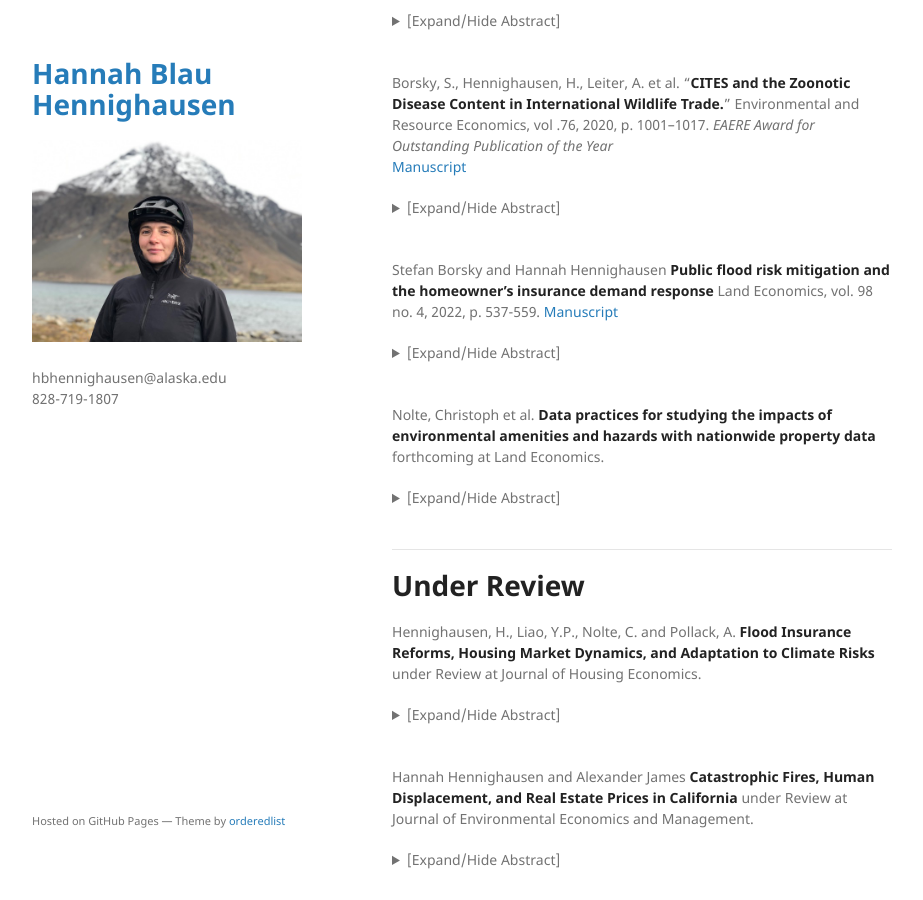
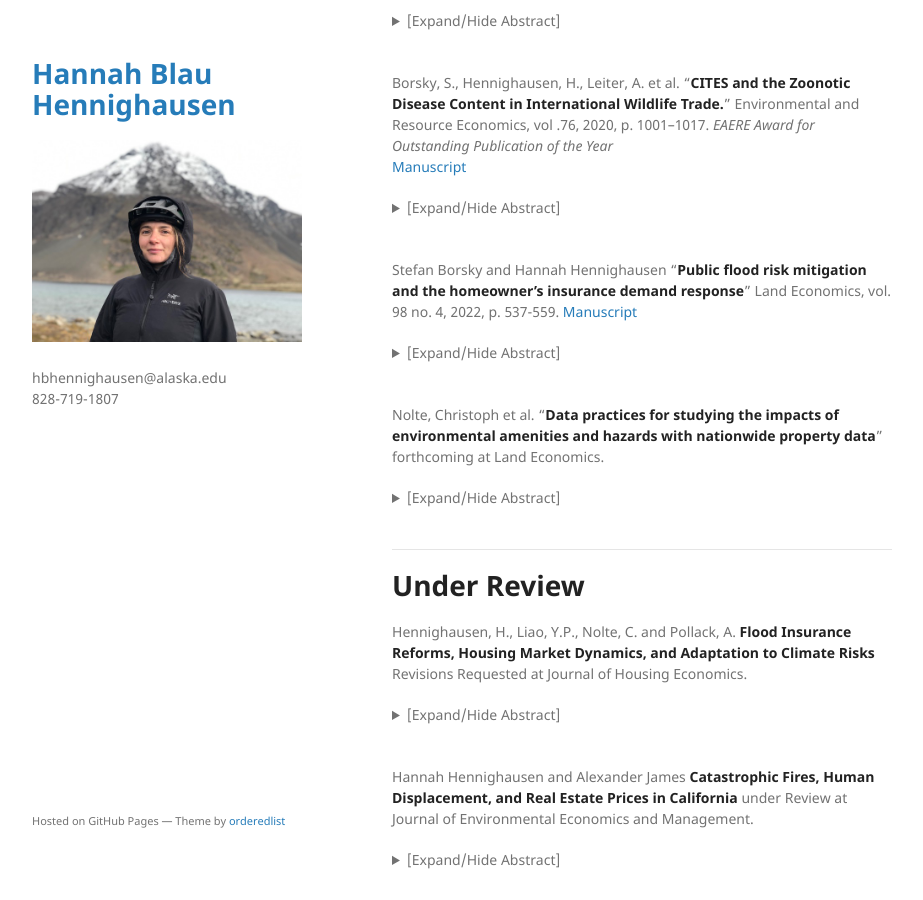
Before and after one commit to hannahhennighausen/hannahhennighausen.github.io, a Jekyll site: the page built from index.md, in a window 1280 px wide and 900 px high, scrolled down 758 px. Shown: the whole window, without its empty margins (178-1101 px from the left). Built offline with Jekyll 4.4.1, drawn with Linux system fonts in a browser that asks for light colours; the repository's description, which GitHub fills in, is left out.

Commit message:
Update index.md

```diff
--- a/index.md
+++ b/index.md
@@ -38,7 +38,7 @@ International  trade  in  wildlife  is  one  contributing  factor  to  zoonotic
 <br />
 
 
-Stefan Borsky and Hannah Hennighausen **Public flood risk mitigation and the homeowner’s insurance demand response** Land Economics, vol. 98 no. 4, 2022, p. 537-559.
+Stefan Borsky and Hannah Hennighausen "**Public flood risk mitigation and the homeowner’s insurance demand response**" Land Economics, vol. 98 no. 4, 2022, p. 537-559.
 [Manuscript](https://hannahhennighausen.github.io/Papers/BorskyHennighausen_CRS.pdf)
 <details>
   <summary>[Expand/Hide Abstract]</summary>
@@ -47,7 +47,7 @@ This paper investigates the influence of public risk mitigating activities on in
 </details>
 <br />
 
-Nolte, Christoph et al. **Data practices for studying the impacts of environmental amenities and hazards with nationwide property data** forthcoming at Land Economics.
+Nolte, Christoph et al. "**Data practices for studying the impacts of environmental amenities and hazards with nationwide property data**" forthcoming at Land Economics.
 <details>
   <summary>[Expand/Hide Abstract]</summary>
 We discuss data quality and modeling issues inherent in the use of nationwide property data to value environmental amenities. By example of ZTRAX, a U.S.-wide real estate database, we identify challenges and propose guidance for: (1) the identification of arm’s-length sales, (2) the geo-location of parcels and buildings, (3) temporal linkages between transaction, assessor, and parcel data, (4) the identification of property types, such as single-family homes and vacant lands, and (5) dealing with missing or mismeasured data for standard housing attributes. We review current practice and show that how researchers address these issues can meaningfully influence research findings.
@@ -59,7 +59,7 @@ We discuss data quality and modeling issues inherent in the use of nationwide pr
 
 # Under Review
 
-Hennighausen, H., Liao, Y.P., Nolte, C. and Pollack, A. **Flood Insurance Reforms, Housing Market Dynamics, and Adaptation to Climate Risks** under Review at Journal of Housing Economics.
+Hennighausen, H., Liao, Y.P., Nolte, C. and Pollack, A. **Flood Insurance Reforms, Housing Market Dynamics, and Adaptation to Climate Risks** Revisions Requested at Journal of Housing Economics.
 <details>
   <summary>[Expand/Hide Abstract]</summary>
 This paper estimates the impact of two nationwide National Flood Insurance Program reforms on flood insurance and property market dynamics. Using a difference-in-difference framework, we find that a 14.3\% increase in the price of flood insurance caused a 9\% decrease in insurance demand, 4.4\% decrease in property prices and a 2.3\% decrease in property transaction volumes. As flood risk continues to accelerate across the United States, properly pricing insurance premiums can effectively discourage households from living in risky areas, but may involve potential trade-offs such as the unintended outcome of a large drop-off in insurance coverage.
```
